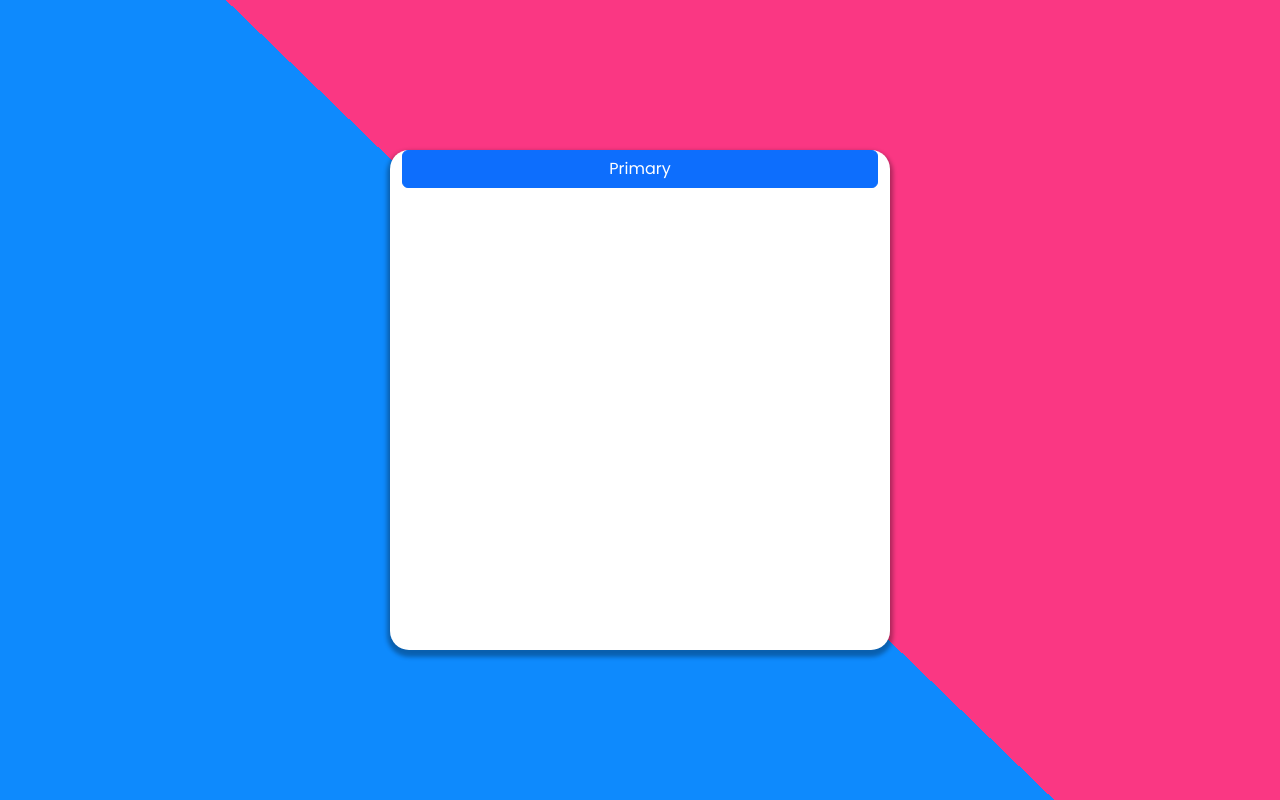
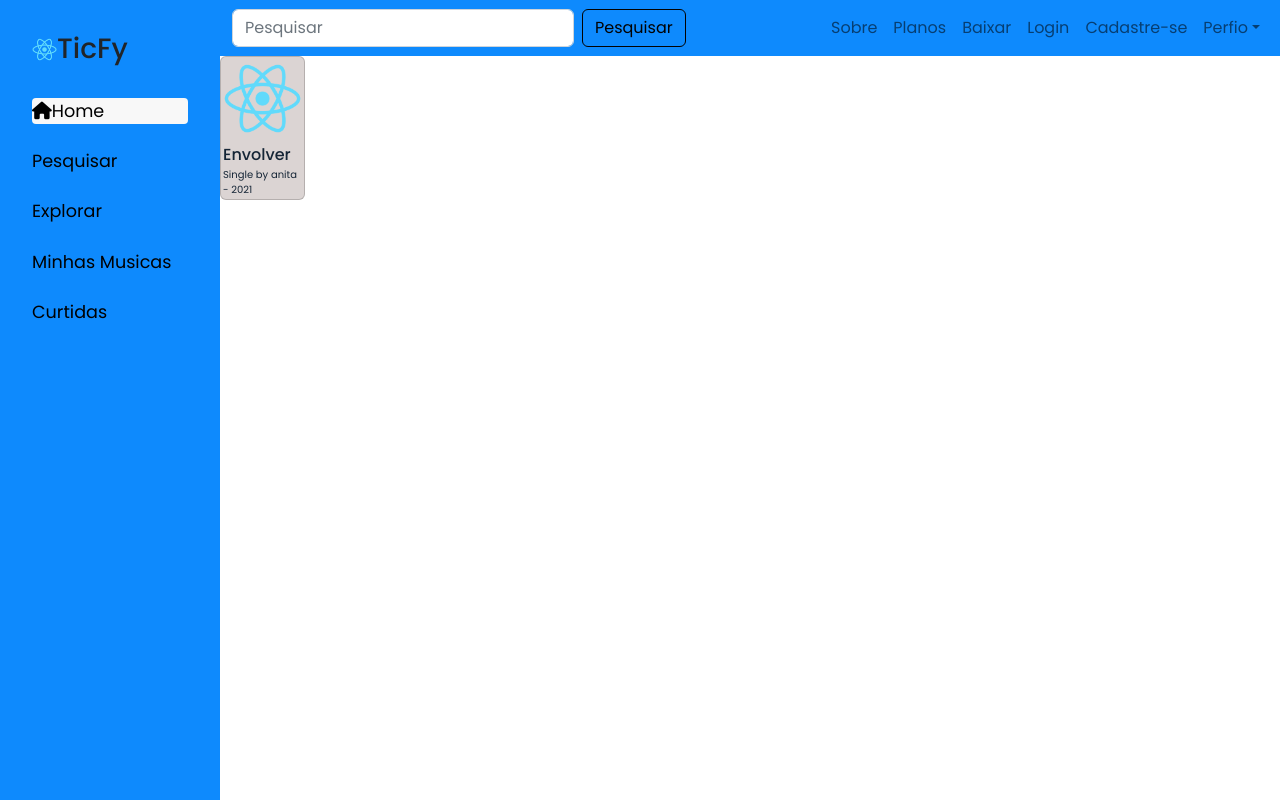
Before and after one commit to arthurMM801/TicFy, a React (Create React App) app in the folder front-end/: page / in a window 1280 px wide. Built offline with nearby package versions, Linux system fonts and the light colour scheme.

Commit message:
atualização src nas imagens

```diff
--- a/front-end/src/components/Card/Index.js
+++ b/front-end/src/components/Card/Index.js
@@ -6,7 +6,7 @@ function Card(props){
 
     return (
         <div className="card">
-            <img src="image 1.png" className="card__image" ></img>
+            <img src="logo512.png" className="card__image" ></img>
             <label className="card__titulo" >Envolver</label>
             <label className="card__descricao">Single by anita - 2021</label>
         </div>
--- a/front-end/src/components/SideBar/SideBar.js
+++ b/front-end/src/components/SideBar/SideBar.js
@@ -7,7 +7,7 @@ function SideBar() {
     return (
         <nav className="sidebar blue">
             <div className="sidebar-header">
-                <img src="Ceará-sc-logo-escudo-3.png" className="logo" alt="Logo do site TicFy"></img>
+                <img src="logo192.png" className="logo" alt="Logo do site TicFy"></img>
                 <h3>TicFy</h3>
             </div>
 
--- a/front-end/src/routes/router.js
+++ b/front-end/src/routes/router.js
@@ -1,13 +1,14 @@
 import { BrowserRouter, Routes, Route } from 'react-router-dom'
 
 import Login from '../pages/Login'
+import Home from '../pages/Home'
 
 
 const Rotas = () =>{
   return(
     <BrowserRouter>
     <Routes>
-      <Route path='/' element={ <Login/> }/>
+      <Route path='/' element={ <Home/> }/>
     </Routes>
   </BrowserRouter>
   )
```
